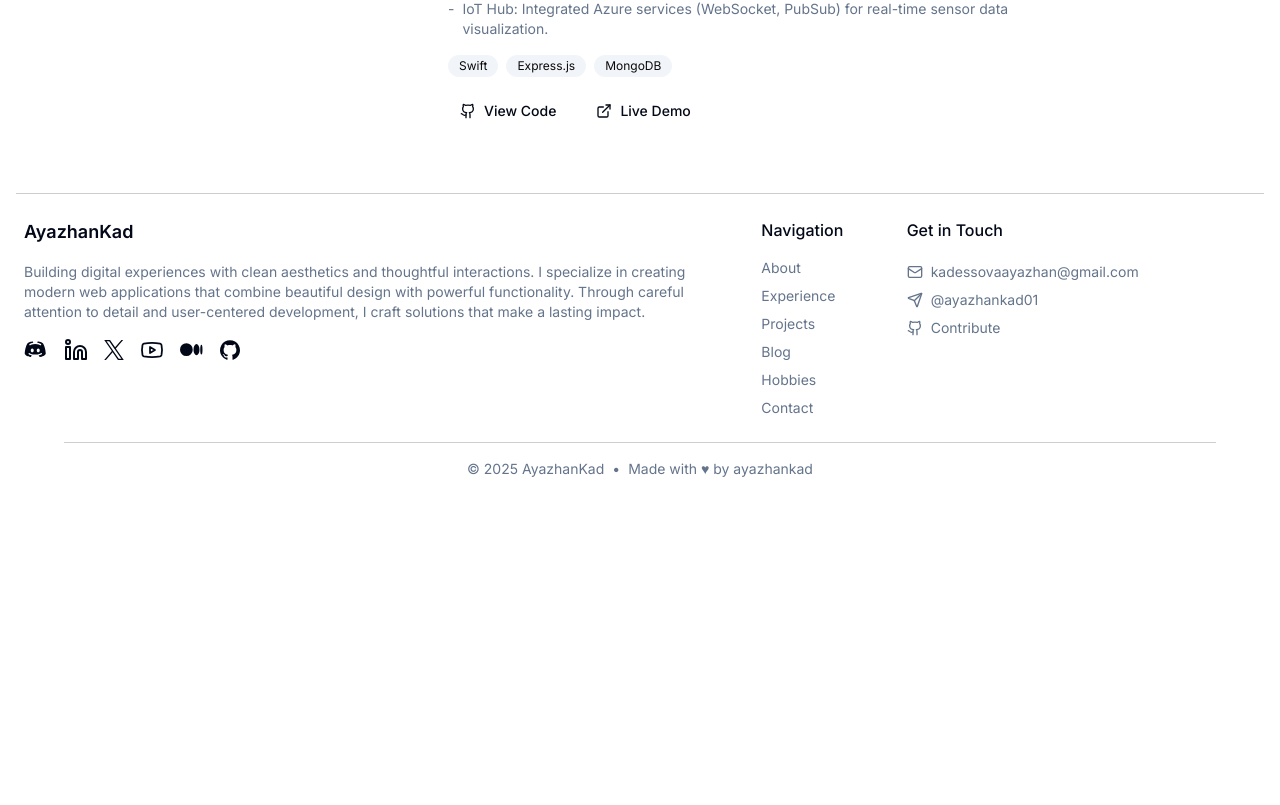
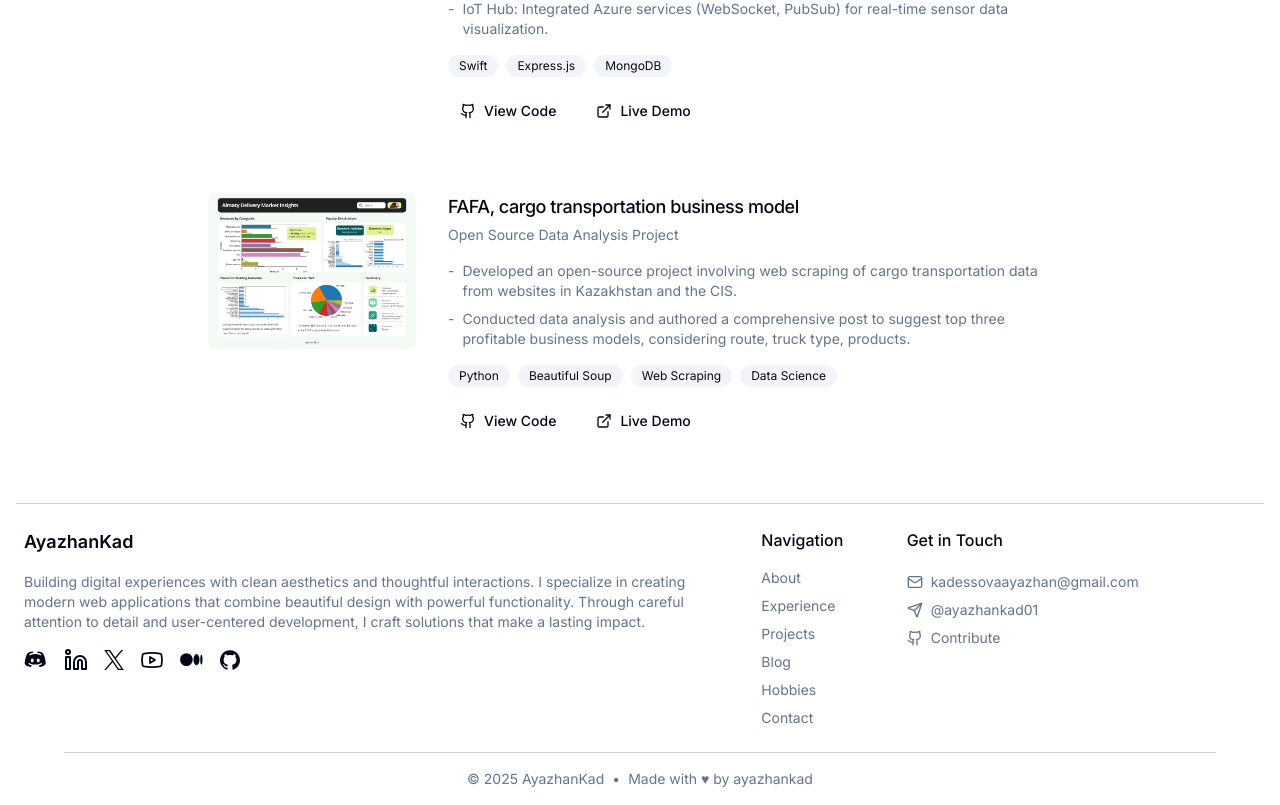
Before and after one commit to ayazhankadessova/nextjs-shadcn-portfolio, a Next.js app: page /projects in a window 1280 px wide. Shown: the part 1050-1855 px from the top of the page. Before the commit the page ends 1545 px from the top, so only its background shows below. Built offline with nearby package versions, Linux system fonts and the light colour scheme.

Commit message:
add: data analysis project

```diff
--- a/data/projects.ts
+++ b/data/projects.ts
@@ -40,4 +40,17 @@ export const projects: Project[] = [
     github: 'https://github.com/ayazhankadessova/m5stick-iot-mobile',
     demo: 'https://www.youtube.com/watch?v=uHNZBZxneeY',
   },
+  {
+    title: 'FAFA, cargo transportation business model',
+    description: 'Open Source Data Analysis Project',
+    image: '/projects/project-4.png',
+    tech: ['Python', 'Beautiful Soup', 'Web Scraping', 'Data Science'],
+    points: [
+      'Developed an open-source project involving web scraping of cargo transportation data from websites in Kazakhstan and the CIS.',
+      'Conducted data analysis and authored a comprehensive post to suggest top three profitable business models, considering route, truck type, products.',
+    ],
+    github:
+      'https://github.com/ayazhankadessova/Portfolio-Projects/tree/main/FAFA',
+    demo: 'https://ayazhankad-coding.blogspot.com/2021/09/scraping-fafakz-for-almaty-delivery.html',
+  },
 ]
```
Also changed, not shown: public/projects/project-4.png (added).
